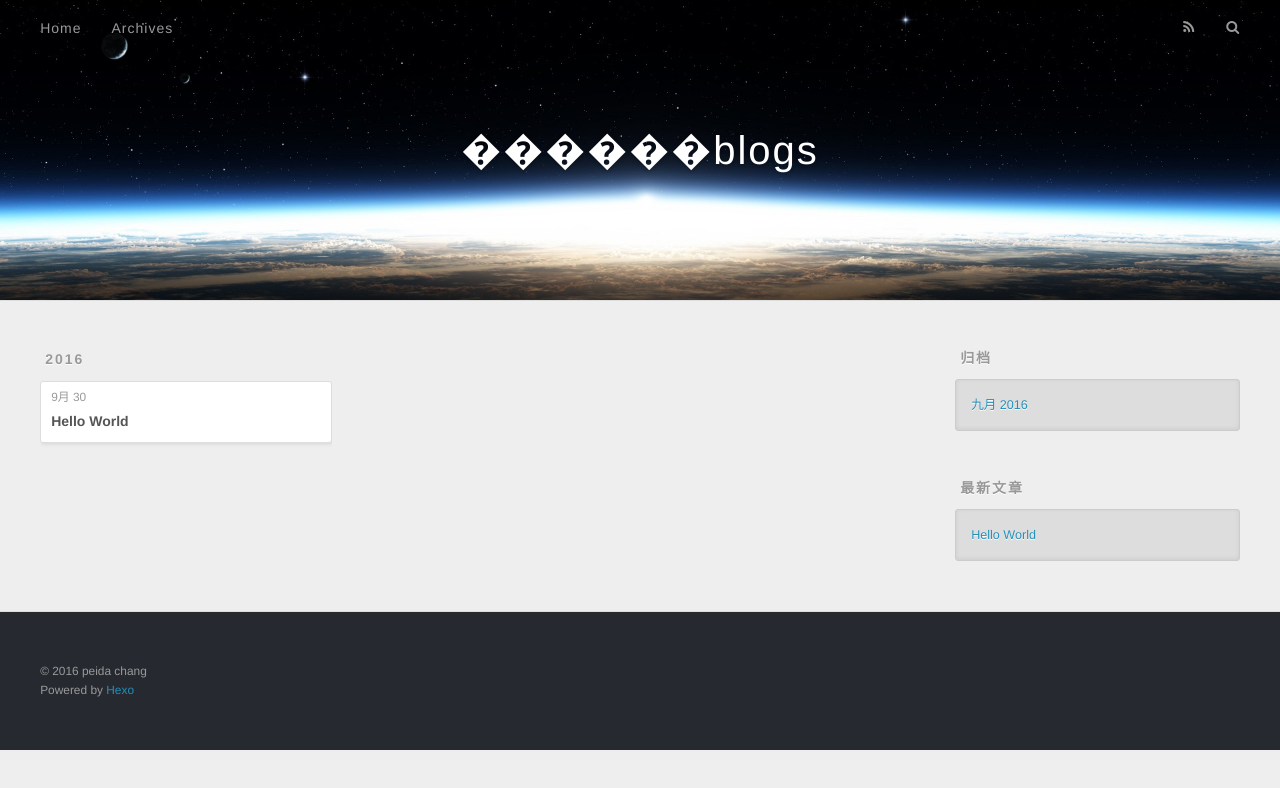
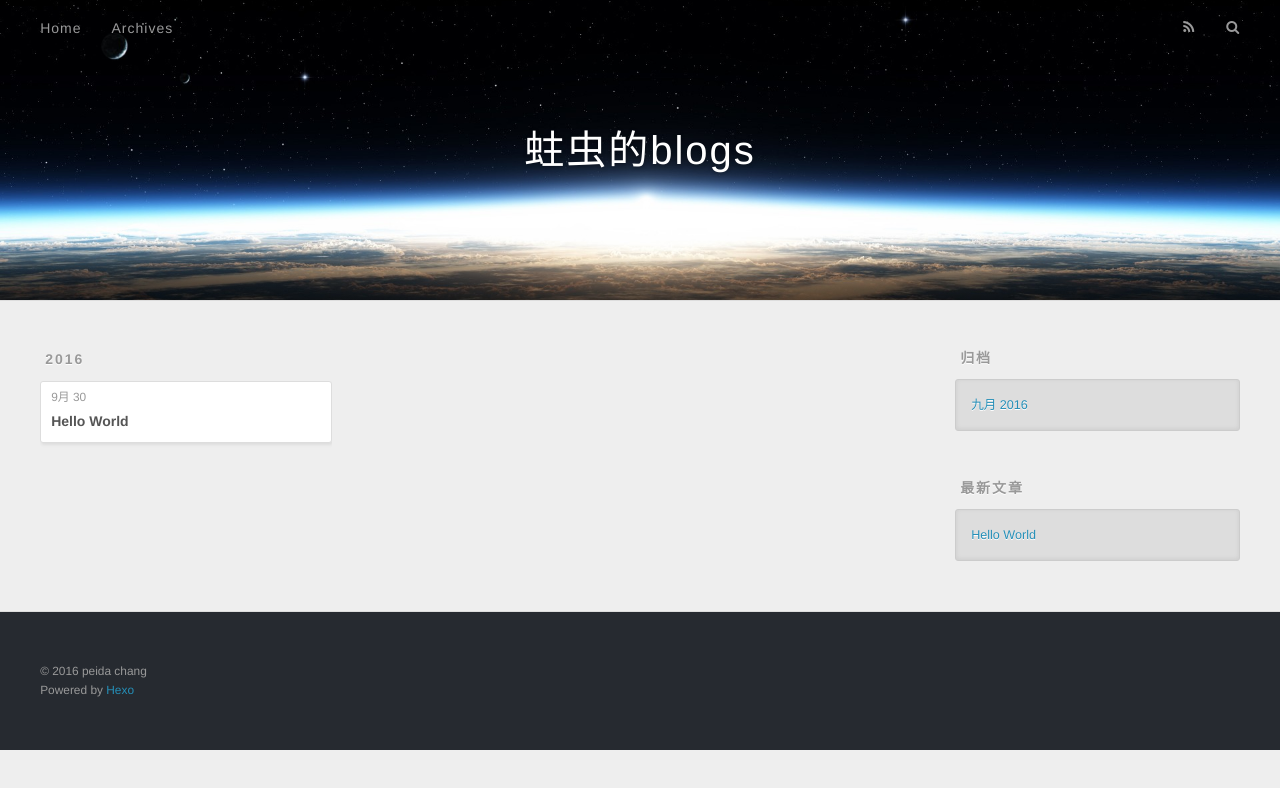
Before and after one commit to peidachang/peidachang.github.io, a plain HTML site: page archives/2016/09/index.html in a window 1280 px wide. Drawn offline with nearby package versions, Linux system fonts and the light colour scheme.

Commit message:
Site updated: 2016-09-30 17:14:40

```diff
--- a/archives/2016/09/index.html
+++ b/archives/2016/09/index.html
@@ -3,16 +3,16 @@
 <head>
   <meta charset="utf-8">
 
-  <title>归档: 2016/9 | ������blogs</title>
+  <title>归档: 2016/9 | 蛀虫的blogs</title>
   <meta name="viewport" content="width=device-width, initial-scale=1, maximum-scale=1">
   <meta property="og:type" content="website">
-<meta property="og:title" content="������blogs">
+<meta property="og:title" content="蛀虫的blogs">
 <meta property="og:url" content="http://yoursite.com/archives/2016/09/index.html">
-<meta property="og:site_name" content="������blogs">
+<meta property="og:site_name" content="蛀虫的blogs">
 <meta name="twitter:card" content="summary">
-<meta name="twitter:title" content="������blogs">
+<meta name="twitter:title" content="蛀虫的blogs">
 
-    <link rel="alternate" href="/atom.xml" title="������blogs" type="application/atom+xml">
+    <link rel="alternate" href="/atom.xml" title="蛀虫的blogs" type="application/atom+xml">
 
 
     <link rel="icon" href="/favicon.png">
@@ -33,7 +33,7 @@
   <div id="header-outer" class="outer">
     <div id="header-title" class="inner">
       <h1 id="logo-wrap">
-        <a href="/" id="logo">������blogs</a>
+        <a href="/" id="logo">蛀虫的blogs</a>
       </h1>
 
     </div>
--- a/atom.xml
+++ b/atom.xml
@@ -1,6 +1,6 @@
 <?xml version="1.0" encoding="utf-8"?>
 <feed xmlns="http://www.w3.org/2005/Atom">
-  <title>������blogs</title>
+  <title>蛀虫的blogs</title>
 
   <link href="/atom.xml" rel="self"/>
 
```
Also changed, not shown: 2016/09/30/hello-world/index.html (+4 -4 lines), archives/2016/index.html (+6 -6 lines), archives/index.html (+6 -6 lines), index.html (+6 -6 lines).
